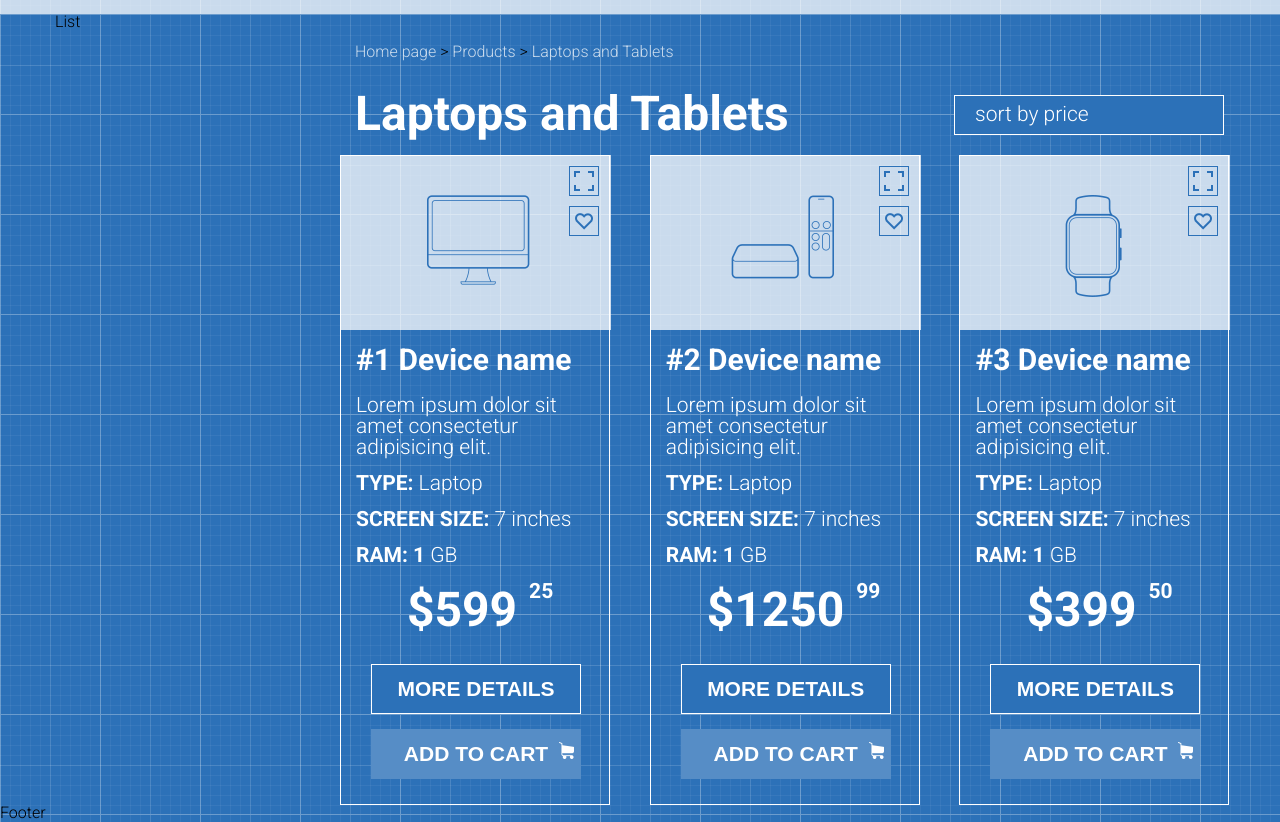
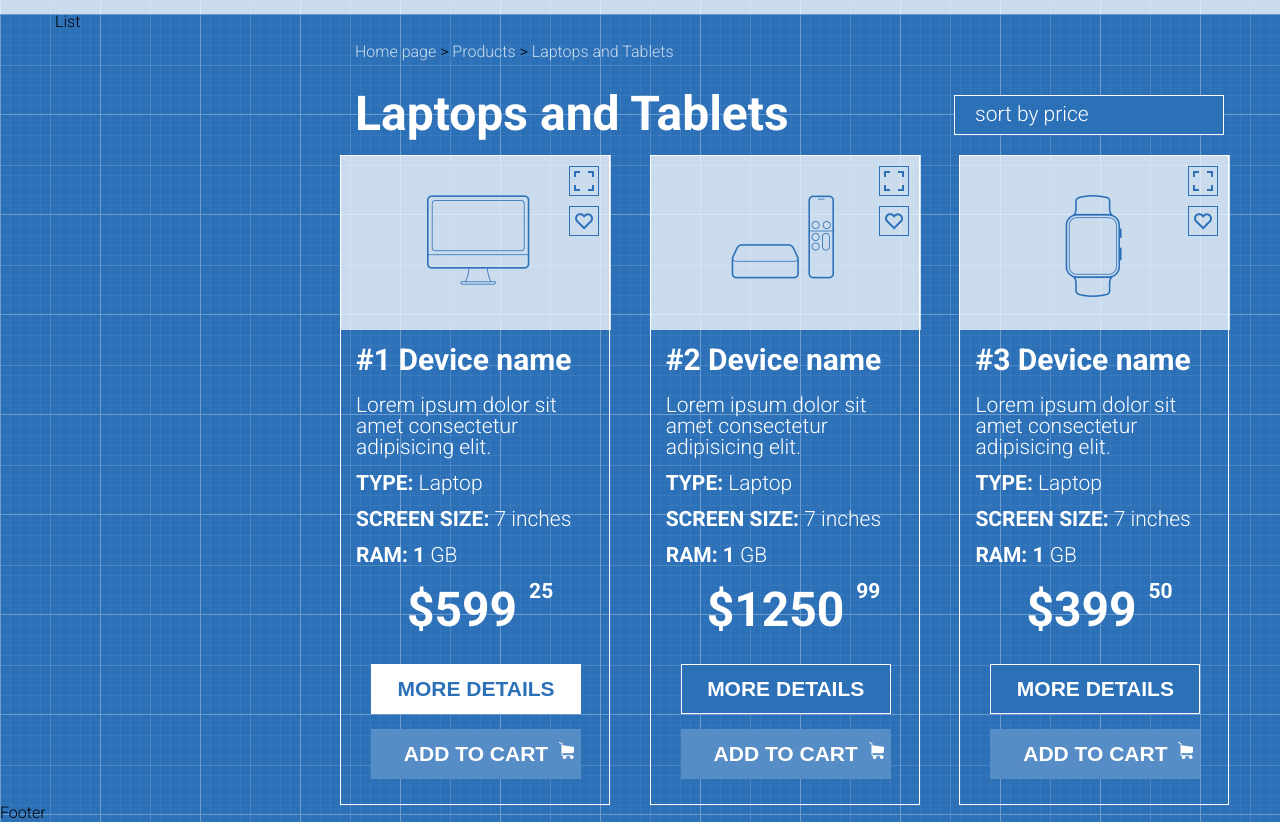
Before and after one commit to juliakhrap/shop-project, a plain HTML site: page index.html in a window 1280 px wide. In both pictures the pointer is over the button 476 px from the left and 775 px from the top of the page. Shown: the part 86-908 px from the top of the page. Drawn offline with Linux system fonts and the light colour scheme.

Commit message:
body has been corrected

```diff
--- a/style.css
+++ b/style.css
@@ -212,7 +212,6 @@ padding-bottom: 15px;
     background-image: url('images/screen.png');
     background-repeat: no-repeat;
     background-position: center;
-    z-index: 10;
     position: absolute;
     right:10px;
     top:10px;
@@ -229,7 +228,6 @@ padding-bottom: 15px;
     background-image: url('images/blue-hurt.png');
     background-repeat: no-repeat;
     background-position: center;
-    z-index: 10;
     position: absolute;
     right:10px;
     top:50px;
@@ -313,3 +311,7 @@ span {
     right: 35px;
     bottom: 45px;
 }
+.btn-add-to-cart:hover,.btn-more-details:hover {
+    background-color: white;
+    color:#2c71b8;
+}
```
Also changed, not shown: index.html (+2 -2 lines).
